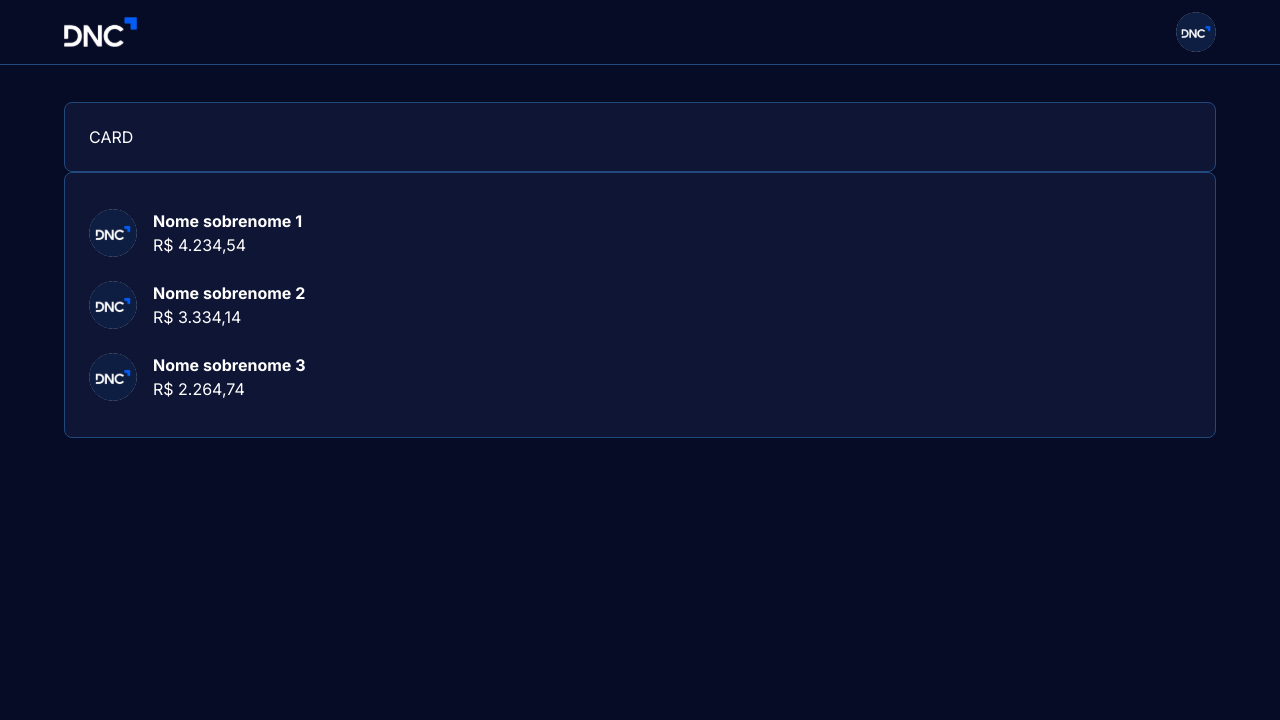
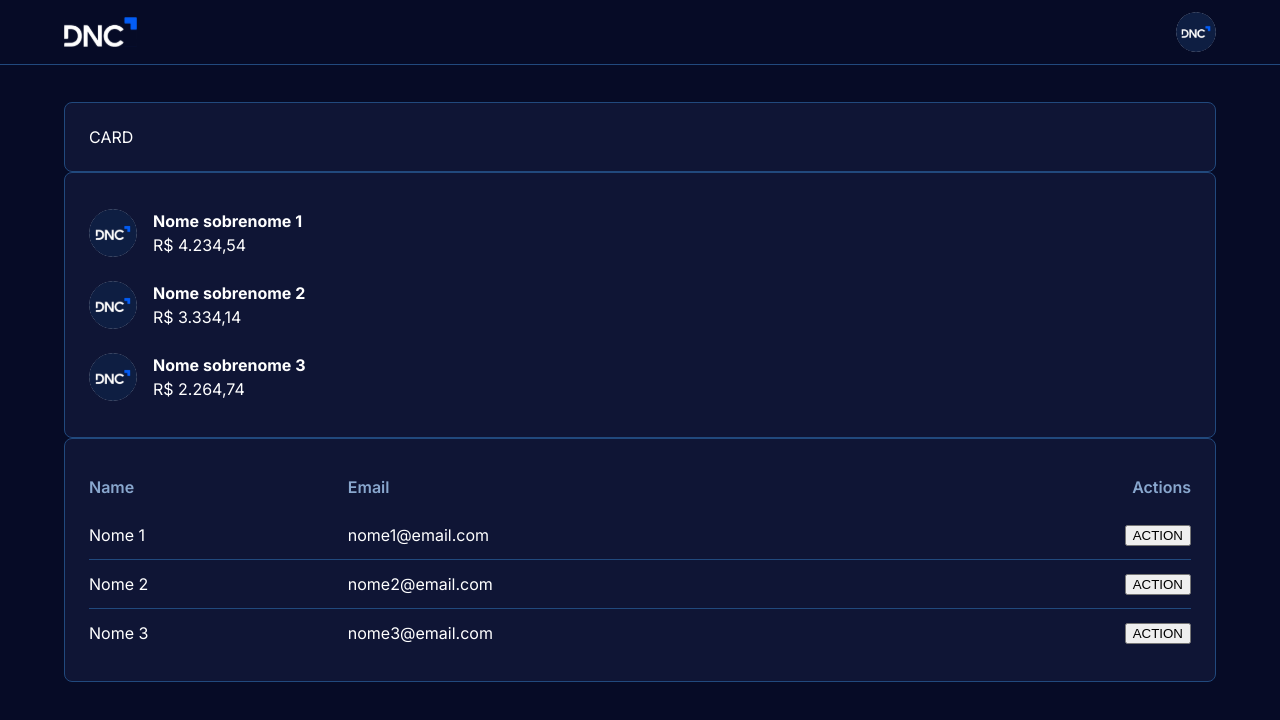
Before and after one commit to WesleySAlmeida/sales-dashboard-wsa, a React (Vite) app: page /home in a window 1280 px wide. Shown: the top 720 px of the page. Built offline with nearby package versions, Linux system fonts and the light colour scheme.

Commit message:
Feat: Table Component

```diff
--- /dev/null
+++ b/src/components/CustomTable.tsx
@@ -0,0 +1,64 @@
+import styled from 'styled-components';
+import type { CustomTableProps } from '@/types';
+import { pxToRem } from '@/utils';
+
+const TableWrapper = styled.div`
+  overflow-x: auto;
+  width: 100%;
+  table {
+    width: 100%;
+    border-collapse: collapse;
+
+    th,
+    td {
+      height: ${pxToRem(48)};
+      padding: 0 ${pxToRem(8)} 0 0;
+      text-align: left;
+      &:last-child {
+        text-align: right;
+        padding: 0;
+      }
+    }
+
+    th {
+      color: ${(props) => props.theme.typographies.subtitle};
+      font-weight: 600;
+    }
+
+    tr {
+      border-bottom: ${pxToRem(1)} solid
+        ${(props) => props.theme.appDefaultStroke};
+      &:last-child {
+        border-bottom: none;
+      }
+    }
+  }
+`;
+
+function CustomTable(props: CustomTableProps) {
+  const { headers, rows } = props;
+  return (
+    <TableWrapper>
+      <table>
+        <thead>
+          <tr>
+            {headers.map((header, index) => (
+              <th key={index}>{header}</th>
+            ))}
+          </tr>
+        </thead>
+        <tbody>
+          {rows.map((row, rowIndex) => (
+            <tr key={rowIndex}>
+              {row.map((cell, cellIndex) => (
+                <td key={cellIndex}>{cell}</td>
+              ))}
+            </tr>
+          ))}
+        </tbody>
+      </table>
+    </TableWrapper>
+  );
+}
+
+export default CustomTable;
--- a/src/components/index.ts
+++ b/src/components/index.ts
@@ -1,4 +1,5 @@
 export { default as AvatarsList } from './AvatarList';
+export { default as CustomTable } from './CustomTable';
 export { default as FormComponent } from './FormComponent';
 export { default as Header } from './Header';
 export * from './BannerImage';
--- a/src/pages/Home.tsx
+++ b/src/pages/Home.tsx
@@ -1,4 +1,4 @@
-import { AvatarsList, CardComponent, Header } from '@/components';
+import { AvatarsList, CardComponent, CustomTable, Header } from '@/components';
 import { Container } from '@mui/material';
 import { currencyConverter } from '@/utils';
 
@@ -20,6 +20,27 @@
       subtitle: currencyConverter(2264.74),
     },
   ];
+
+  const mockTableData = {
+    headers: ['Name', 'Email', 'Actions'],
+    rows: [
+      [
+        <span>Nome 1</span>,
+        <span>nome1@email.com</span>,
+        <button>ACTION</button>,
+      ],
+      [
+        <span>Nome 2</span>,
+        <span>nome2@email.com</span>,
+        <button>ACTION</button>,
+      ],
+      [
+        <span>Nome 3</span>,
+        <span>nome3@email.com</span>,
+        <button>ACTION</button>,
+      ],
+    ],
+  };
   return (
     <>
       <Header />
@@ -28,6 +49,12 @@
         <CardComponent>
           <AvatarsList listData={mockListData} />
         </CardComponent>
+        <CardComponent>
+          <CustomTable
+            headers={mockTableData.headers}
+            rows={mockTableData.rows}
+          />
+        </CardComponent>
       </Container>
     </>
   );
--- /dev/null
+++ b/src/types/customTable.d.ts
@@ -0,0 +1,4 @@
+export interface CustomTableProps {
+  headers: string[];
+  rows: React.ReactNode[][];
+}
--- a/src/types/index.ts
+++ b/src/types/index.ts
@@ -1,4 +1,5 @@
 export * from './avartarsList';
+export * from './customTable';
 export * from './theme';
 export * from './typographies';
 export * from './formComponent';
```
